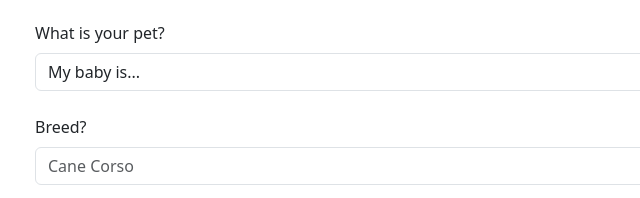
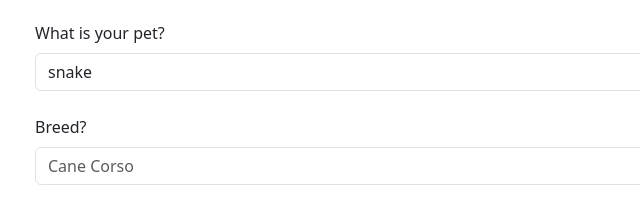
Before and after one commit to Pat-Bad/U2-W3-D1, a plain HTML site: page index.html in a window 1280 px wide. Shown: the part 231-429 px from the top of the page, 47-687 px from the left. Drawn offline with nearby package versions, Linux system fonts and the light colour scheme.

Commit message:
Update index.html

```diff
--- a/index.html
+++ b/index.html
@@ -19,8 +19,8 @@
         <label for="ownerName" class="form-label" >What's your name?</label>
         <input type="text" class="form-control mb-4" id="ownerName" placeholder="Gino" required>
         <label for="typeOfPet" class="form-label">What is your pet?</label>
-        <select class="form-select mb-4" aria-label="Default select example">
-            <option selected>My baby is...</option>
+        <select class="form-select mb-4" aria-label="My baby is">
+            <option selected>snake</option>
             <option value="1">a dog</option>
             <option value="2">a cat</option>
             <option value="3">a tarantula</option>
```
